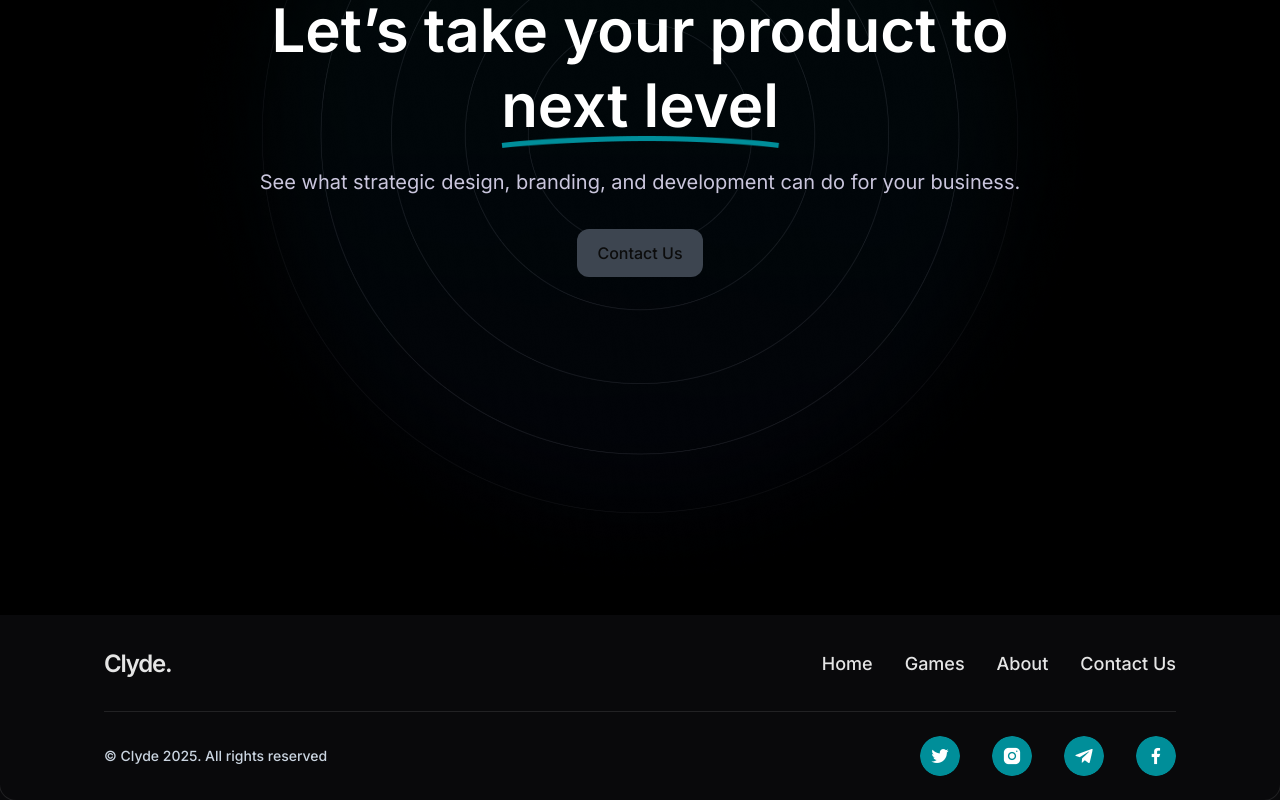
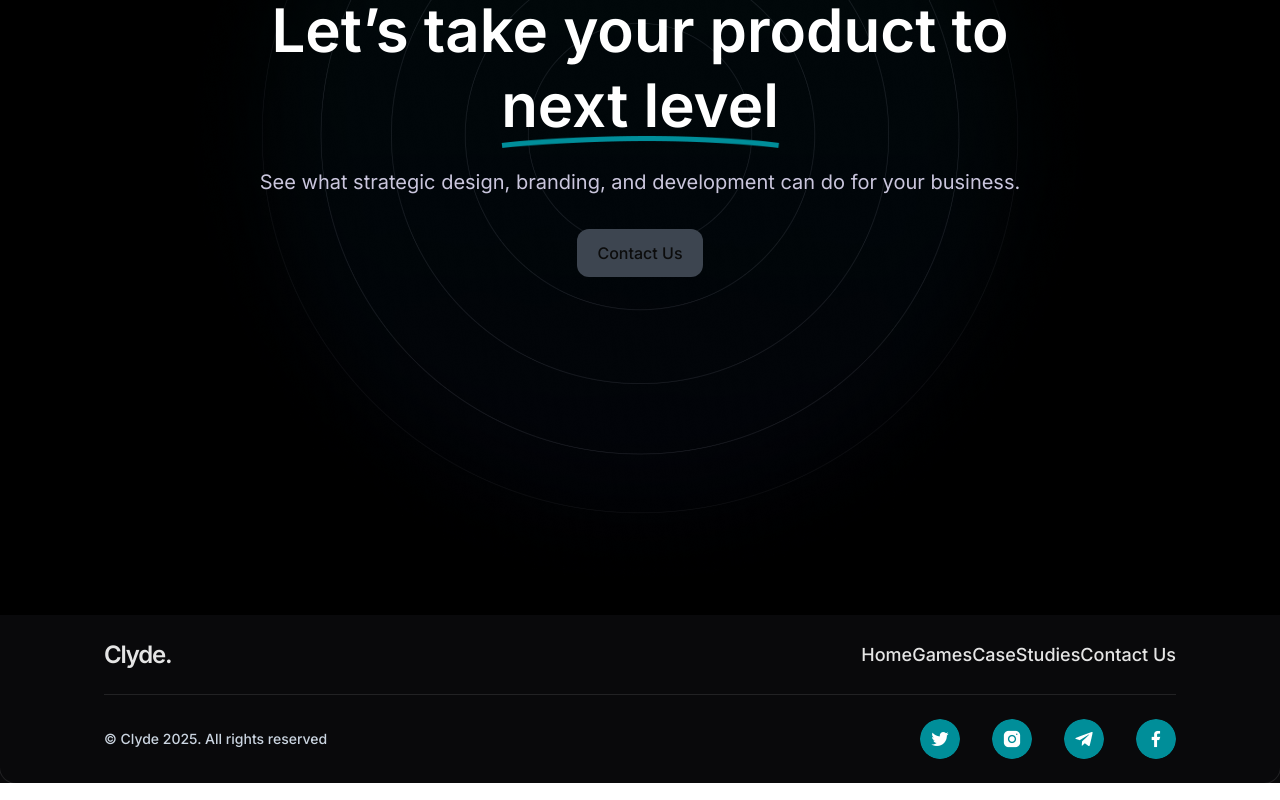
Before and after one commit to priyashanand/game-landing-page, a React (Vite) app: page / in a window 1280 px wide. Shown: the part 4022-4822 px from the top of the page. Built offline with nearby package versions, Linux system fonts and the light colour scheme.

Commit message:
footer resolved

```diff
--- a/src/components/Footer.tsx
+++ b/src/components/Footer.tsx
@@ -5,11 +5,11 @@ function Footer() {
         <h2 className="self-stretch my-auto text-[18px] sm:text-2xl text-center sm:text-start font-semibold tracking-tighter leading-tight text-neutral-200">
           Clyde.
         </h2>
-        <nav className="flex gap-8 items-center justify-between self-stretch my-auto text-[14px] sm:text-lg font-medium min-h-[49px] min-w-60 text-[#9D9D9D] sm:text-neutral-200 px-[30px] sm:px-0">
+        <nav className="flex  items-center justify-between self-stretch my-auto text-[14px] sm:text-lg font-medium min-h-[49px min-w-[60px] text-[#9D9D9D] sm:text-neutral-200 px-[30px] sm:px-0">
           <a href="#" className="self-stretch my-auto hover:text-white">Home</a>
-          <a href="#" className="self-stretch my-auto hover:text-white">Games</a>
-          <a href="#" className="self-stretch my-auto hover:text-white">About</a>
-          <a href="#" className="self-stretch my-auto hover:text-white">Contact Us</a>
+          <a href="/games" className="self-stretch my-auto hover:text-white">Games</a>
+          <a href="/casestudies" className="self-stretch my-auto hover:text-white">CaseStudies</a>
+          <a href="/contact" className="self-stretch my-auto hover:text-white">Contact Us</a>
         </nav>
       </div>
       <div className="sm:hidden w-full pt-[22px] border-t-1 border-[#111111]">
--- a/src/home/NextLevel.tsx
+++ b/src/home/NextLevel.tsx
@@ -1,5 +1,6 @@
 import React from 'react'
 import { Link } from 'react-router-dom'
+
 const NextLevel: React.FC = () => {
   return (
     <div className="bg-[url('/assets/bg4.png')] sm:bg-[url('/assets/bg3.png')] bg-cover sm:bg-contain bg-no-repeat bg-center bg-black  pt-[68px]  sm:pt-[338px] sm:px-[104px] text-center relative pb-10 sm:pb-[338px]">
```
